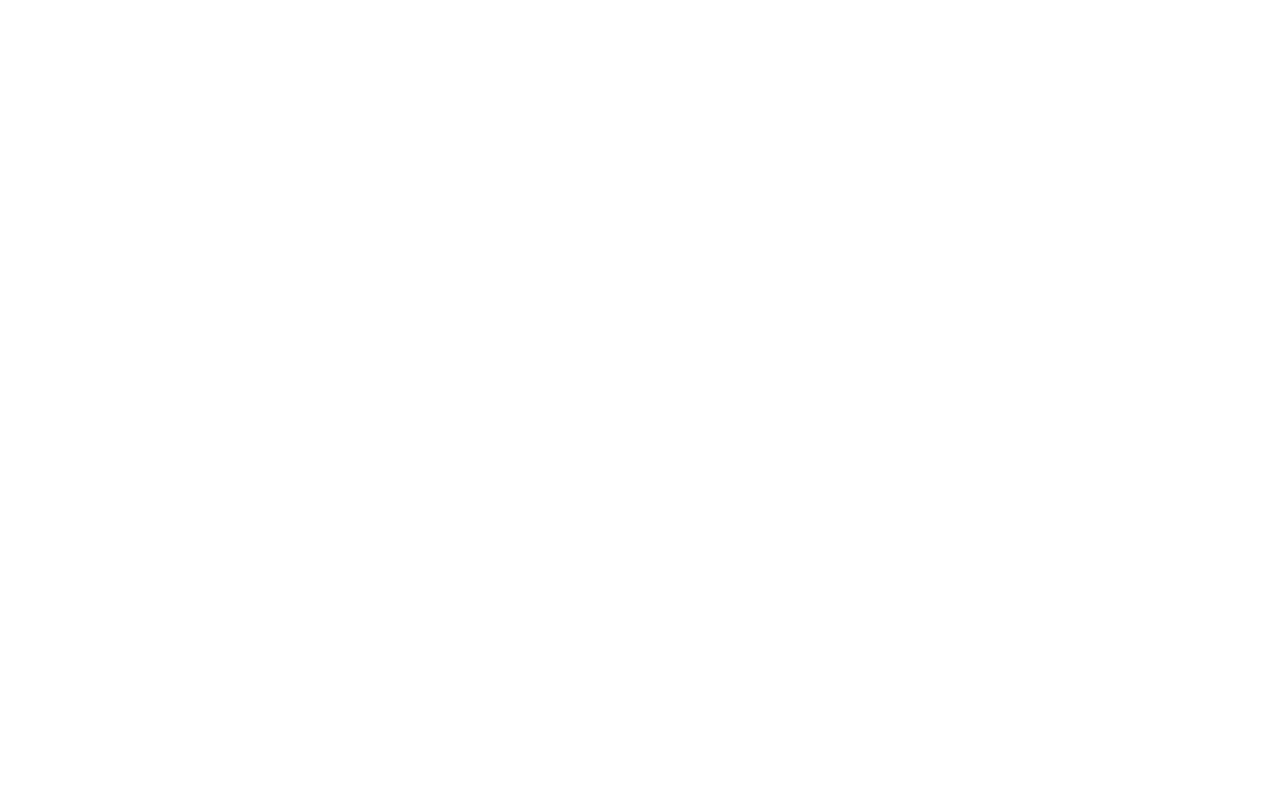
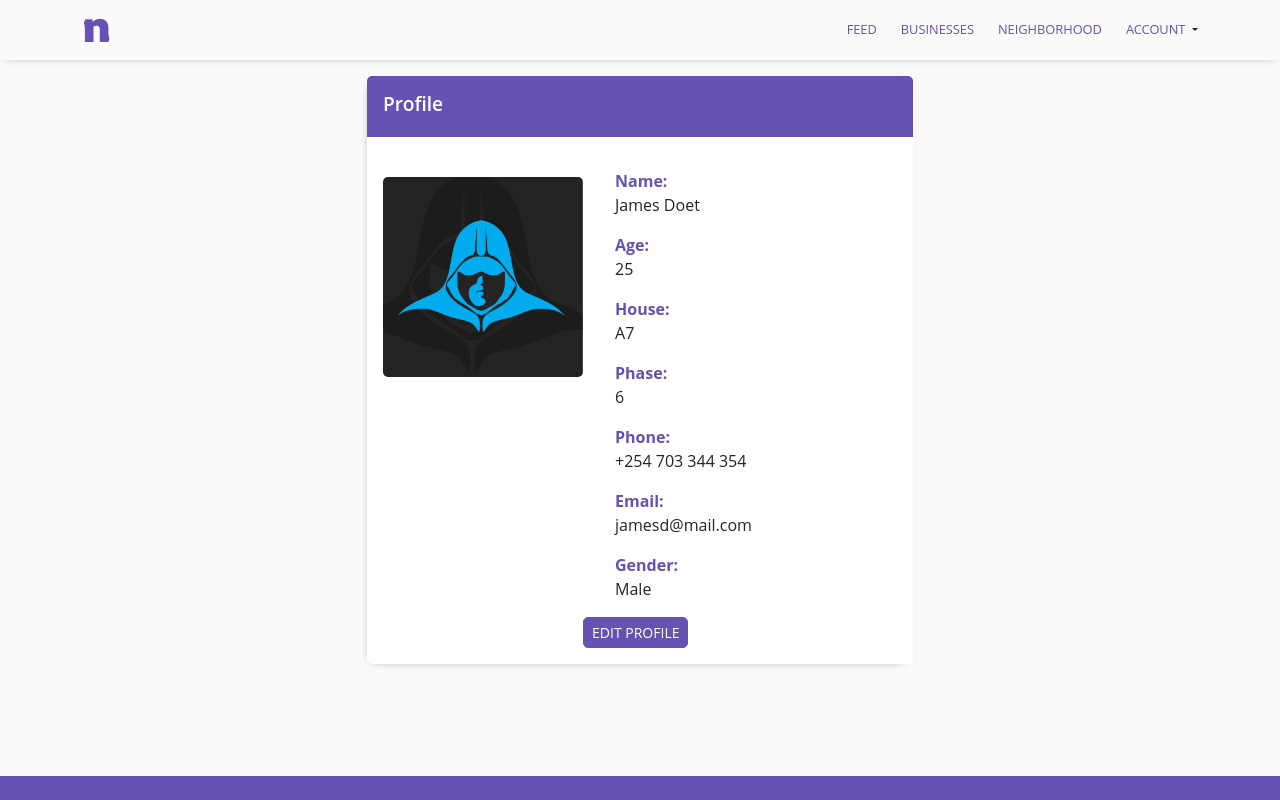
Before and after one commit to peterken674/neighborhood, a Django app: page /profile/ in a window 1280 px wide. Before the commit the page is empty. Run offline with Django 3.2, Linux system fonts and the light colour scheme; some libraries are stand-ins or nearby versions.

Commit message:
Profile page completed.

```diff
--- a/neighborhood/templates/neighborhood/profile.html
+++ b/neighborhood/templates/neighborhood/profile.html
@@ -0,0 +1,38 @@
+{% extends 'neighborhood/base.html' %}
+{% load static %}
+{% load bootstrap5 %}
+
+
+{% block content %}
+<main class="container" id="profile">
+    <div class="row">
+        <div class="col-md-3"></div>
+        <div class="col-md-6">
+            <div class="card mt-3">
+                <div class="profile-header py-2 px-3">
+                    <p>Profile</p>
+                </div>
+                <div class="profile-body p-3">
+                    <div class="profile-pic mt-4">
+                        <img src="{% static 'img/profile.jpg'%}" alt="Profile pic" class="img-fluid">
+                    </div>
+                    <div>
+                        <ul class="details">
+                            <li><b>Name:</b> James Doet</li>
+                            <li><b>Age:</b> 25</li>
+                            <li><b>House:</b> A7</li>
+                            <li><b>Phase:</b> 6</li>
+                            <li><b>Phone:</b> +254 703 344 354</li>
+                            <li><b>Email:</b> jamesd@mail.com</li>
+                            <li><b>Gender:</b> Male</li>
+                        </ul>
+                        <a id="profileButton" class="btn btn-primary btn-sm" href="#" role="button">Edit Profile</a>
+                    </div>
+
+                </div>
+            </div>
+        </div>
+        <div class="col-md-3"></div>
+    </div>
+</main>
+{%endblock%}
--- a/static/css/style.css
+++ b/static/css/style.css
@@ -345,4 +345,69 @@ footer {
   max-width: 20px;
   opacity: .7;
 }
+
+#profile .profile-header {
+  background-color: #6751B2;
+  margin-top: 0;
+}
+
+#profile .profile-header p {
+  color: white;
+  font-weight: 600;
+  font-size: 1.2rem;
+  line-height: 1;
+  margin-top: 10px;
+}
+
+#profile .profile-body {
+  display: -webkit-box;
+  display: -ms-flexbox;
+  display: flex;
+  -webkit-box-orient: horizontal;
+  -webkit-box-direction: normal;
+      -ms-flex-direction: row;
+          flex-direction: row;
+  width: 100%;
+}
+
+#profile .profile-body #profileButton {
+  background-color: #6751B2;
+  text-transform: uppercase;
+  border: 1px solid #6751B2;
+  border-radius: 5px;
+}
+
+#profile .profile-body .profile-pic {
+  width: 200px;
+  height: 200px;
+  max-width: 300px;
+  overflow: hidden;
+  border-radius: 5px;
+}
+
+#profile .profile-body .profile-pic img {
+  width: 100%;
+  -o-object-fit: cover;
+     object-fit: cover;
+}
+
+#profile .profile-body .details {
+  width: 100%;
+}
+
+#profile .profile-body .details li {
+  margin-top: 1rem;
+  margin-bottom: 1rem;
+}
+
+#profile .profile-body .details li b {
+  color: #6751B2;
+  text-align: right;
+  display: -webkit-inline-box;
+  display: -ms-inline-flexbox;
+  display: inline-flex;
+  width: 100%;
+  position: relative;
+  padding-right: 10px;
+}
 /*# sourceMappingURL=style.css.map */
--- a/static/css/style.scss
+++ b/static/css/style.scss
@@ -348,3 +348,63 @@ footer {
         }
     }
 }
+
+#profile{
+    .profile-header{
+        background-color: $mainColor;
+        margin-top: 0;
+
+        p {
+            color: white;
+            font-weight: 600;
+            font-size: 1.2rem;
+            line-height: 1;
+            margin-top: 10px;
+        }
+    }
+    .profile-body{
+        display: flex;
+        flex-direction: row;
+        width: 100%;
+        #profileButton {
+            background-color: $mainColor;
+            text-transform: uppercase;
+            border: 1px solid $mainColor;
+            border-radius: $borderRadius;
+        }
+        .profile-pic{
+            width: 200px;
+            height: 200px;
+            max-width: 300px;
+            overflow: hidden;
+            border-radius: $borderRadius;
+            // @media screen and (min-width: 768px) {
+            //     &{
+            //         margin-left: 10%;
+            //     }
+            // }
+            img{
+                width: 100%;
+                object-fit: cover;
+            }
+
+        }
+        .details {
+            width: 100%;
+            li{
+                margin-top: 1rem;
+                margin-bottom: 1rem;
+
+                b{
+                    color: $mainColor;
+                    text-align: right;
+                    display: inline-flex;
+                    width: 100%;
+                    position: relative;
+                    padding-right: 10px;
+                }
+            }
+
+        }
+    }
+}
```
Also changed, not shown: 1 other file.
